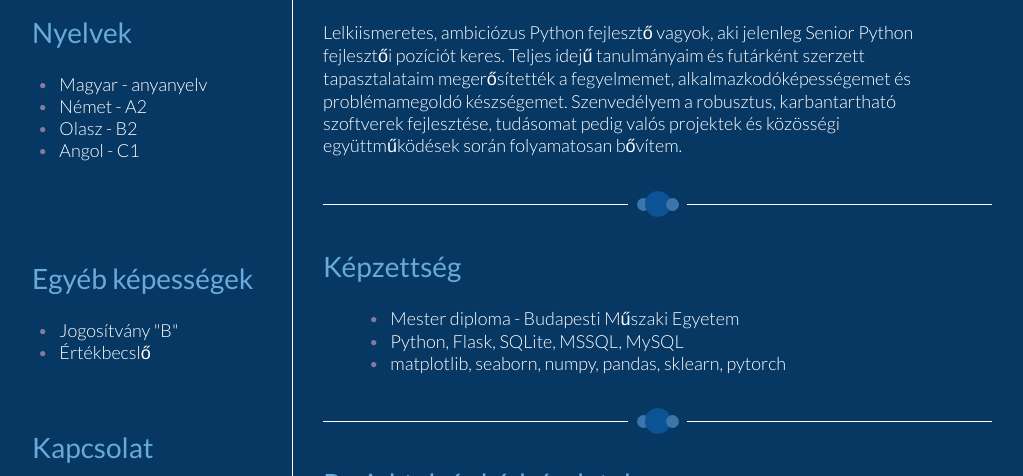
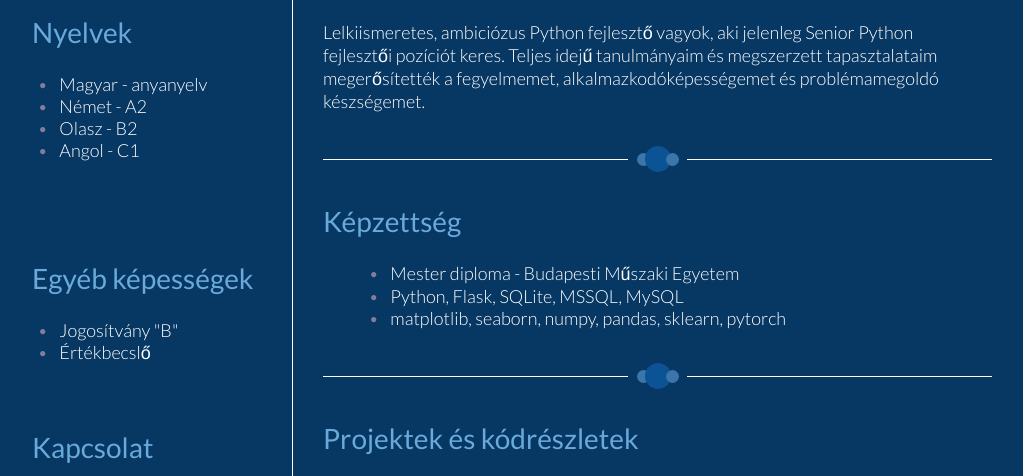
Before and after one commit to LiZoMark841619/cv, a plain HTML site: page hungarian.html in a window 1280 px wide. Shown: the part 282-758 px from the top of the page, without its empty margins (98-1121 px from the left). Drawn offline with Linux system fonts and the light colour scheme.

```diff
--- a/hungarian.html
+++ b/hungarian.html
@@ -74,7 +74,7 @@
       <div class="block">
         <h2>Néhány szó magamról</h2>
         <p>
-          Lelkiismeretes, ambiciózus Python fejlesztő vagyok, aki jelenleg Senior Python fejlesztői pozíciót keres. Teljes idejű tanulmányaim és futárként szerzett tapasztalataim megerősítették a fegyelmemet, alkalmazkodóképességemet és problémamegoldó készségemet. Szenvedélyem a robusztus, karbantartható szoftverek fejlesztése, tudásomat pedig valós projektek és közösségi együttműködések során folyamatosan bővítem.
+          Lelkiismeretes, ambiciózus Python fejlesztő vagyok, aki jelenleg Senior Python fejlesztői pozíciót keres. Teljes idejű tanulmányaim és  megszerzett tapasztalataim megerősítették a fegyelmemet, alkalmazkodóképességemet és problémamegoldó készségemet.
         </p>
       </div>
       <div class="horizontal_line">
```
Also changed, not shown: index.html (+1 -1 lines).
